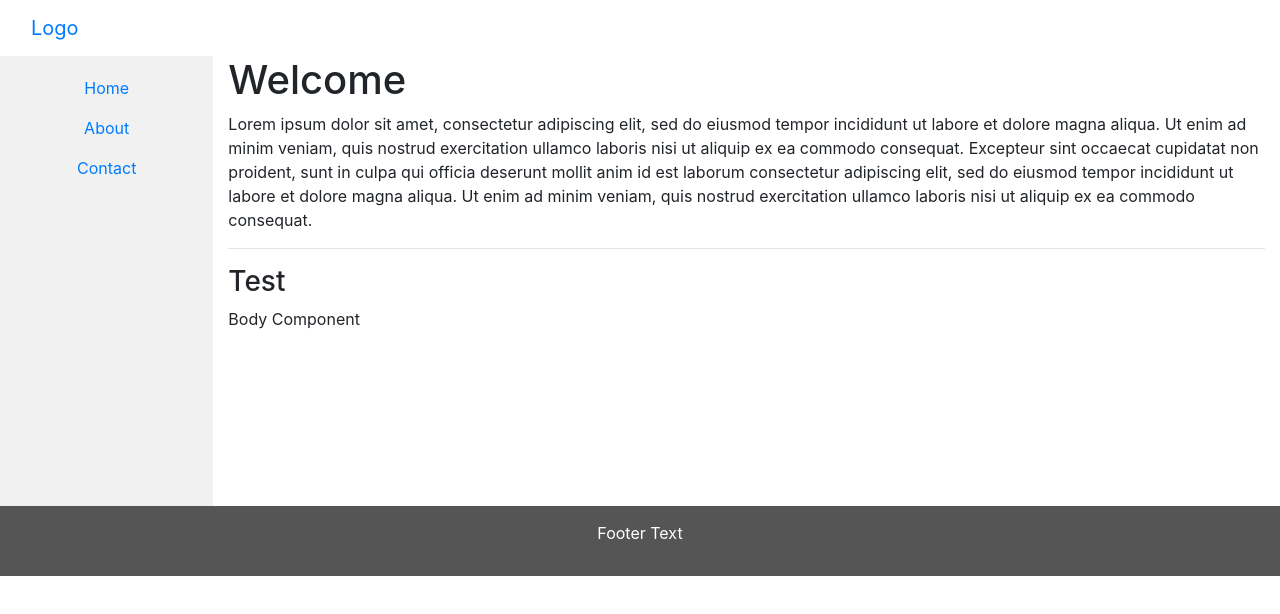
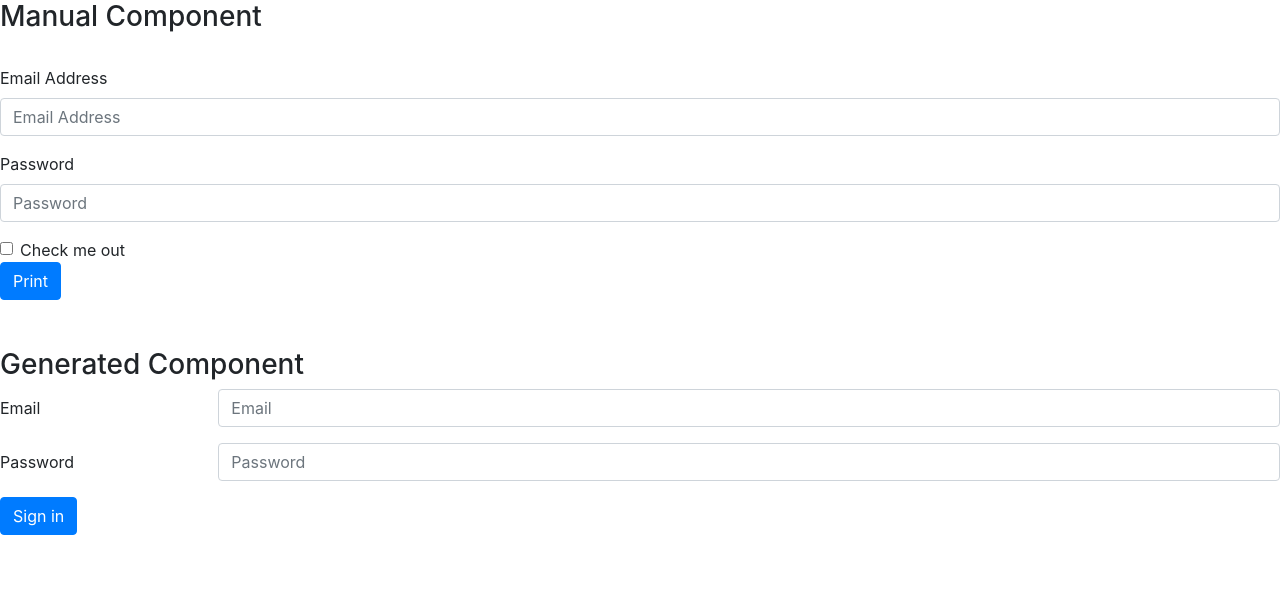
Before and after one commit to adilahmedkhanangular/angular_training, an Angular app: page / in a window 1280 px wide. Shown: the top 614 px of the page. Built offline with nearby package versions, Linux system fonts and the light colour scheme.

Commit message:
Assignment 2 In progress
Assignment 2 In progress

```diff
--- a/src/app/app.component.html
+++ b/src/app/app.component.html
@@ -1,5 +1,3 @@
-
-
-<app-header></app-header>
-<app-body></app-body>
-<app-footer></app-footer>
+<app-manual></app-manual>
+<br />
+<app-automatic></app-automatic>
--- /dev/null
+++ b/src/app/automatic/automatic.component.html
@@ -0,0 +1,21 @@
+<h3>Generated Component</h3>
+
+<form>
+    <div class="form-group row">
+        <label for="inputEmail3" class="col-sm-2 col-form-label">Email</label>
+        <div class="col-sm-10">
+            <input type="email" class="form-control" id="inputEmail3" placeholder="Email">
+        </div>
+    </div>
+    <div class="form-group row">
+        <label for="inputPassword3" class="col-sm-2 col-form-label">Password</label>
+        <div class="col-sm-10">
+            <input type="password" class="form-control" id="inputPassword3" placeholder="Password">
+        </div>
+    </div>
+    <div class="form-group row">
+        <div class="col-sm-10">
+            <button type="button" class="btn btn-primary">Sign in</button>
+        </div>
+    </div>
+</form>
--- /dev/null
+++ b/src/app/automatic/automatic.component.ts
@@ -0,0 +1,15 @@
+import { Component, OnInit } from '@angular/core';
+
+@Component({
+  selector: 'app-automatic',
+  templateUrl: './automatic.component.html',
+  styleUrls: ['./automatic.component.css']
+})
+export class AutomaticComponent implements OnInit {
+
+  constructor() { }
+
+  ngOnInit(): void {
+  }
+
+}
--- /dev/null
+++ b/src/app/manual/manual.component.ts
@@ -0,0 +1,23 @@
+import { Component } from "@angular/core"
+
+@Component({
+    selector: "app-manual",
+    template: `<h3>Manual Component</h3><br/>
+    <form><div class="form-group"><label for="exampleInputEmail1">{{lblEmailAddress}}</label><input class='form-control' type='email' id='exampleInputEmail1' [placeholder]='lblEmailAddress' /></div>
+    <div class="form-group"><label for="exampleInputPassword1">{{lblPassword}}</label><input class='form-control' type='password' id='exampleInputPassword1' [placeholder]='lblPassword' /></div>
+    <div class="form-check">
+        <input type="checkbox" class="form-check-input" id="exampleCheck1">
+        <label class="form-check-label" for="exampleCheck1">Check me out</label>
+    </div>
+    <button type="button" (click)="printLogin()" class="btn btn-primary">Print</button><br /><label>{{Message}}</label></form>`
+})
+
+export class ManualComponent {
+    lblEmailAddress = "Email Address";
+    lblPassword = "Password";
+    Message = "";
+
+    printLogin(){
+        return this.Message = "Login at: " + new Date();
+    }
+}
```
Also changed, not shown: src/app/app.module.ts (+8 -2 lines), src/app/automatic/automatic.component.css (added), 1 other file (tests, documents, lock files or other folders).
